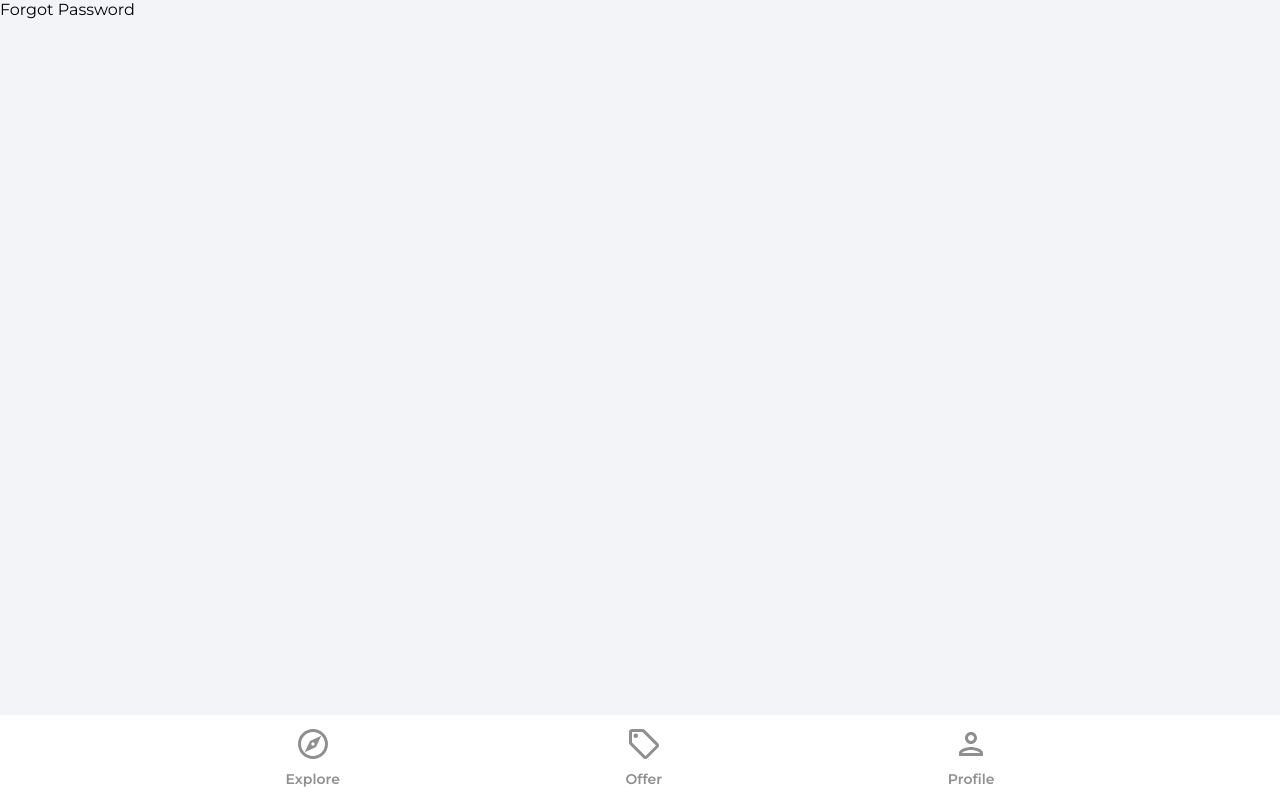
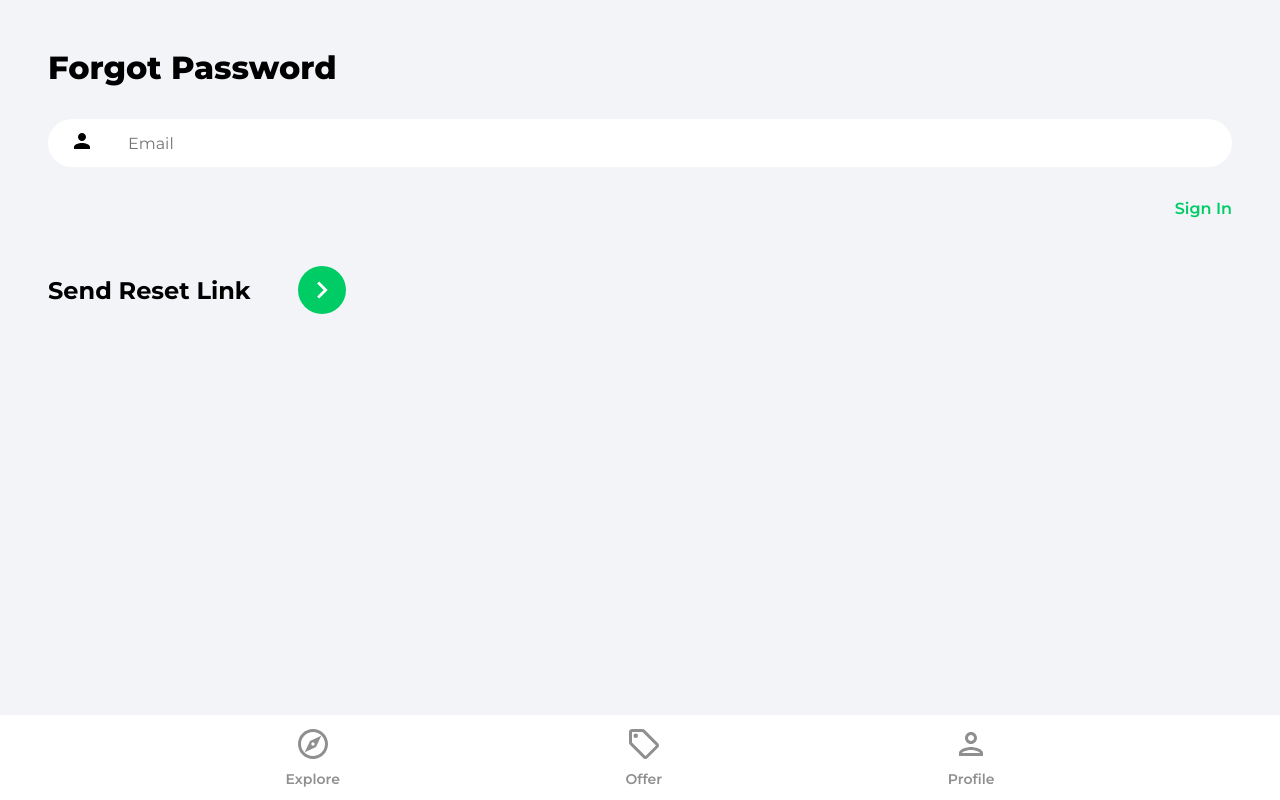
Before and after one commit to mishalmusthafa/house-marketplace, a React (Create React App) app: page /forgot-password in a window 1280 px wide. Built offline with nearby package versions, Linux system fonts and the light colour scheme.

Commit message:
Added Forgot page and the functionality

```diff
--- a/src/pages/ForgotPassword.jsx
+++ b/src/pages/ForgotPassword.jsx
@@ -1,5 +1,55 @@
+import { useState } from 'react';
+import { Link } from 'react-router-dom';
+import { getAuth, sendPasswordResetEmail } from 'firebase/auth';
+import { toast } from 'react-toastify';
+import { ReactComponent as ArrowRightIcon } from '../assets/svg/keyboardArrowRightIcon.svg';
+import emailIcon from '../assets/svg/personIcon.svg';
+
+
 function ForgotPassword() {
-  return <div>Forgot Password</div>;
+  const [email, setEmail] = useState('');
+  const inputRef = () => { };
+
+  const onChange = e => {
+    setEmail(e.target.value);
+  };
+
+  const onSubmit = async e => {
+    e.preventDefault();
+    try {
+      const auth = getAuth();
+      await sendPasswordResetEmail(auth, email);
+      toast.success('Email was send');
+    } catch (error) {
+      console.log(error);
+      toast.error('Could not send the reset Email');
+    }
+  };
+
+  return <div className='pageContainer'>
+    <header>
+      <p className="pageHeader">Forgot Password</p>
+    </header>
+    <main>
+      <form onSubmit={onSubmit}>
+
+        <div className="emailInputDiv">
+          <input type="email" className='emailInput' placeholder='Email' id='email' value={email} onChange={onChange} ref={inputRef} />
+          <img src={emailIcon} alt="emailIcon" className='emailInputIcon' />
+        </div>
+
+        <div className="forgotPasswordFlex">
+          <Link to='/sign-in' className='forgotPasswordLink'>Sign In</Link>
+        </div>
+        <div className="signInBar">
+          <div className="signInText">Send Reset Link</div>
+          <button className="signInButton">
+            <ArrowRightIcon fill='#fff' width='34px' height='34px' />
+          </button>
+        </div>
+      </form>
+    </main>
+  </div>;
 }
 
 export default ForgotPassword;
--- a/src/pages/SignIn.jsx
+++ b/src/pages/SignIn.jsx
@@ -69,7 +69,7 @@
           </div>
 
           <div className="forgotPasswordFlex">
-            <Link to='forgot-password' className='forgotPasswordLink'>Forgot Password</Link>
+            <Link to='/forgot-password' className='forgotPasswordLink'>Forgot Password</Link>
           </div>
 
           <div className="signInBar">
```
